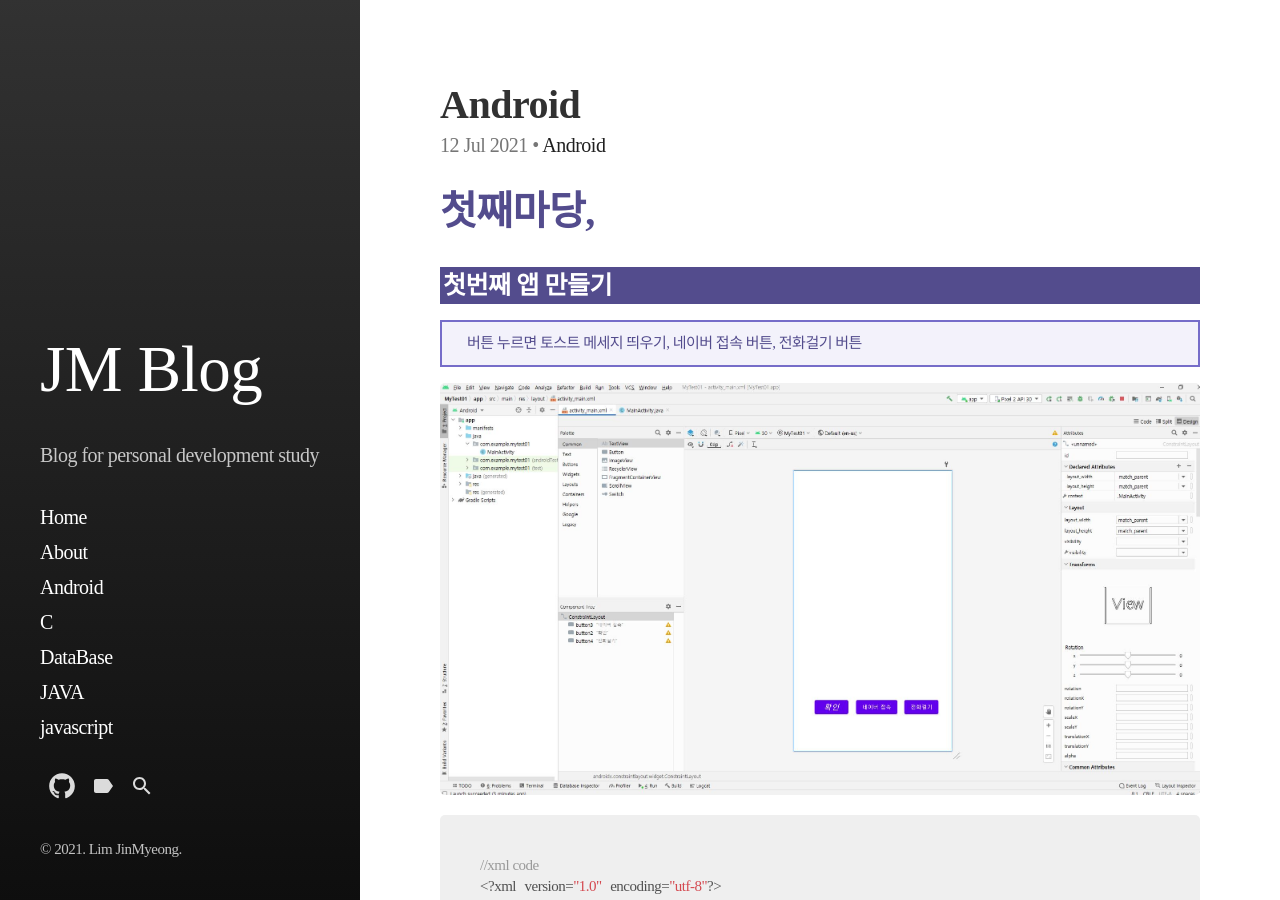
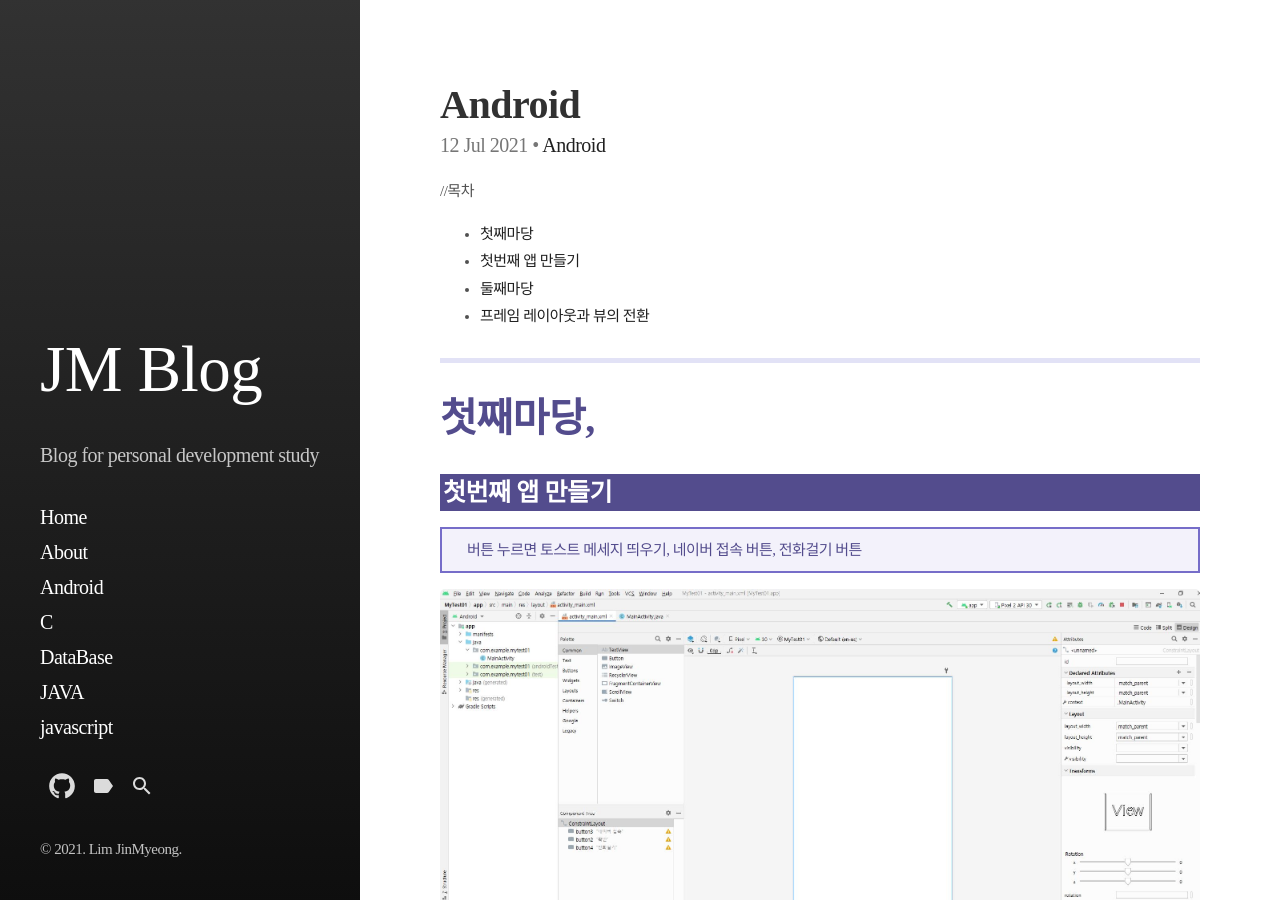
Before and after one commit to jm456789/jm456789.github.io, a Jekyll site: the page built from _posts/2021-07-12-Android-day1.md, in a window 1280 px wide and 900 px high. Built offline with Jekyll 4.4.1, drawn with Linux system fonts in a browser that asks for light colours; some web fonts are replaced.

Commit message:
Update 2021-07-12-Android-day1.md

```diff
--- a/_posts/2021-07-12-Android-day1.md
+++ b/_posts/2021-07-12-Android-day1.md
@@ -14,6 +14,14 @@ toc_sticky: true
 
 date: 2021-07-12
 last_modified_at: 2021-07-12
+---
+
+//목차
+- [첫째마당](#첫째마당)
+- [첫번째 앱 만들기](#첫번째-앱-만들기)
+- [둘째마당](#둘째마당)
+- [프레임 레이아웃과 뷰의 전환](#프레임-레이아웃과-뷰의-전환)
+
 ---
 
 # 첫째마당,
```
